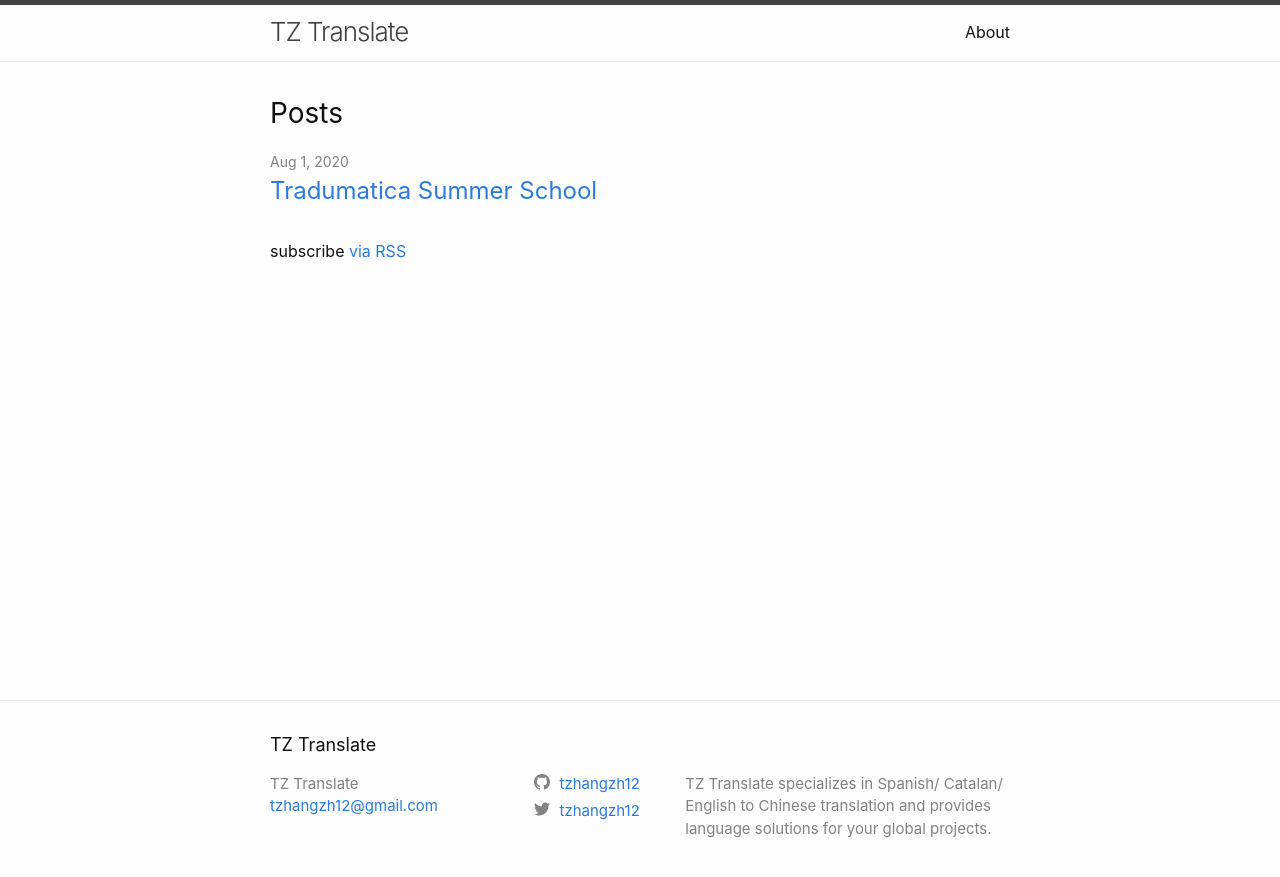
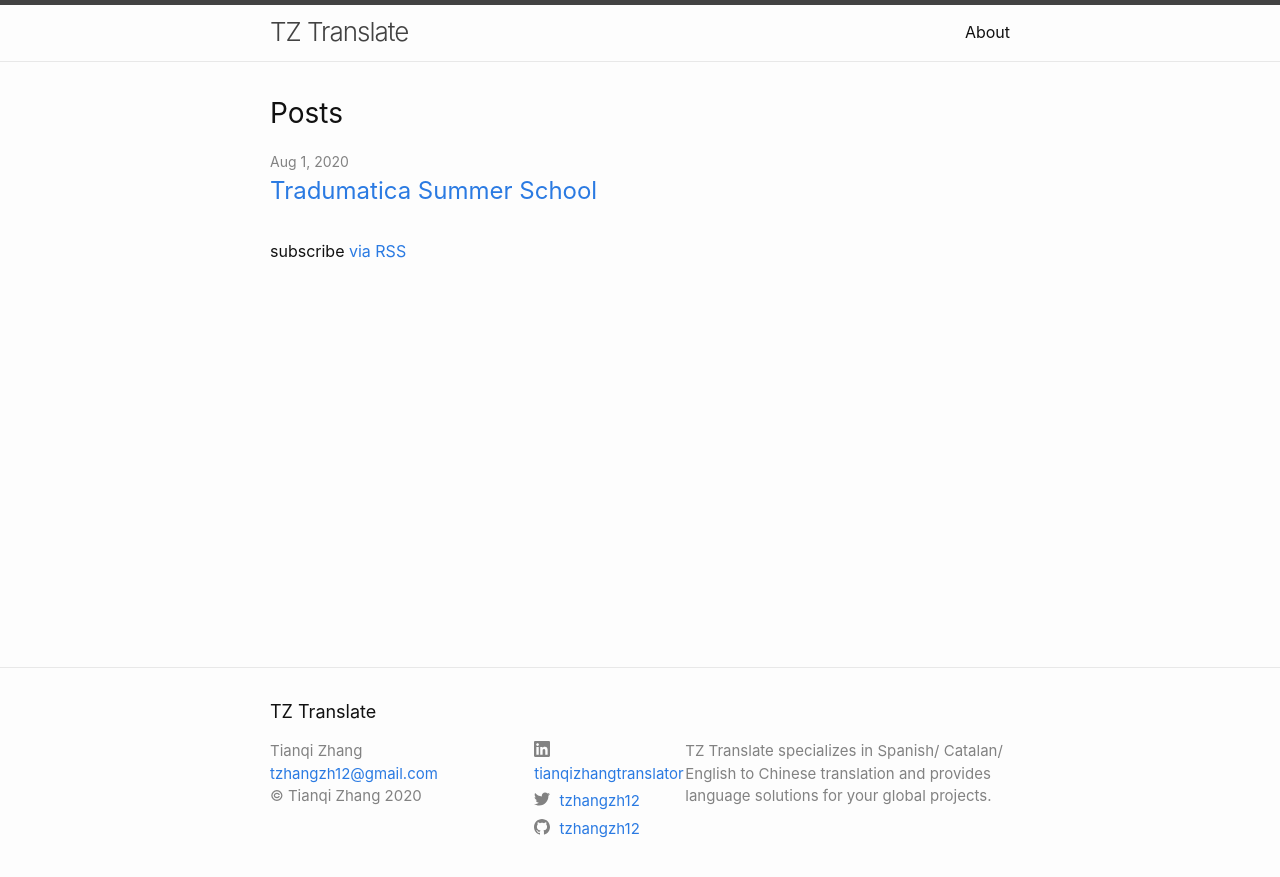
Before and after one commit to tzhangzh12/blog, a Jekyll site: the page built from index.markdown, in a window 1280 px wide. Shown: the top 877 px of the page. Built offline with Jekyll 4.4.1, drawn with Linux system fonts in a browser that asks for light colours.

Commit message:
modified social networks

```diff
--- a/_config.yml
+++ b/_config.yml
@@ -28,6 +28,16 @@ url: "https://tztranslate.com/" # the base hostname & protocol for your site, e.
 twitter_username: tzhangzh12
 github_username:  tzhangzh12
 
+# Fields minima uses, but are not defaulted with the jekyll new command.
+# Author is the default for posts, the Atom feed, and is used in the footer.
+author: Tianqi Zhang
+linkedin_username: tianqizhangtranslator
+
+# New fields not defaulted by jekyll-new with the minima theme
+# Add a copyright. A copyright symbol and year will be added automatically
+# copyright: Company Name, Inc.
+copyright: "Tianqi Zhang"
+
 # Build settings
 # Removed minima theme as it is now a regular theme.
 # theme: minima
--- a/_includes/footer.html
+++ b/_includes/footer.html
@@ -18,6 +18,9 @@
             {%- if site.email -%}
             <li><a class="u-email" href="mailto:{{ site.email }}">{{ site.email }}</a></li>
             {%- endif -%}
+            {%- if site.copyright -%}
+            </li>&copy; {{ site.copyright }} {{ 'now' | date: "%Y" }} </li>
+            {%- endif -%}
         </ul>
       </div>
 
--- a/_includes/social.html
+++ b/_includes/social.html
@@ -1,13 +1,13 @@
 <ul class="social-media-list">
+  {%- if site.linkedin_username -%}<li><a href="https://www.linkedin.com/in/{{ site.linkedin_username| cgi_escape | escape }}"><svg class="svg-icon"><use xlink:href="{{ '/assets/minima-social-icons.svg#linkedin' | relative_url }}"></use></svg> <span class="username">{{ site.linkedin_username| escape }}</span></a></li>{%- endif -%}
+  {%- if site.twitter_username -%}<li><a href="https://www.twitter.com/{{ site.twitter_username| cgi_escape | escape }}"><svg class="svg-icon"><use xlink:href="{{ '/assets/minima-social-icons.svg#twitter' | relative_url }}"></use></svg> <span class="username">{{ site.twitter_username| escape }}</span></a></li>{%- endif -%}
   {%- if site.dribbble_username -%}<li><a href="https://dribbble.com/{{ site.dribbble_username| cgi_escape | escape }}"><svg class="svg-icon"><use xlink:href="{{ '/assets/minima-social-icons.svg#dribbble' | relative_url }}"></use></svg> <span class="username">{{ site.dribbble_username| escape }}</span></a></li>{%- endif -%}
   {%- if site.facebook_username -%}<li><a href="https://www.facebook.com/{{ site.facebook_username| cgi_escape | escape }}"><svg class="svg-icon"><use xlink:href="{{ '/assets/minima-social-icons.svg#facebook' | relative_url }}"></use></svg> <span class="username">{{ site.facebook_username| escape }}</span></a></li>{%- endif -%}
   {%- if site.flickr_username -%}<li><a href="https://www.flickr.com/photos/{{ site.flickr_username| cgi_escape | escape }}"><svg class="svg-icon"><use xlink:href="{{ '/assets/minima-social-icons.svg#flickr' | relative_url }}"></use></svg> <span class="username">{{ site.flickr_username| escape }}</span></a></li>{%- endif -%}
   {%- if site.github_username -%}<li><a href="https://github.com/{{ site.github_username| cgi_escape | escape }}"><svg class="svg-icon"><use xlink:href="{{ '/assets/minima-social-icons.svg#github' | relative_url }}"></use></svg> <span class="username">{{ site.github_username| escape }}</span></a></li>{%- endif -%}
   {%- if site.instagram_username -%}<li><a href="https://instagram.com/{{ site.instagram_username| cgi_escape | escape }}"><svg class="svg-icon"><use xlink:href="{{ '/assets/minima-social-icons.svg#instagram' | relative_url }}"></use></svg> <span class="username">{{ site.instagram_username| escape }}</span></a></li>{%- endif -%}
-  {%- if site.linkedin_username -%}<li><a href="https://www.linkedin.com/in/{{ site.linkedin_username| cgi_escape | escape }}"><svg class="svg-icon"><use xlink:href="{{ '/assets/minima-social-icons.svg#linkedin' | relative_url }}"></use></svg> <span class="username">{{ site.linkedin_username| escape }}</span></a></li>{%- endif -%}
   {%- if site.pinterest_username -%}<li><a href="https://www.pinterest.com/{{ site.pinterest_username| cgi_escape | escape }}"><svg class="svg-icon"><use xlink:href="{{ '/assets/minima-social-icons.svg#pinterest' | relative_url }}"></use></svg> <span class="username">{{ site.pinterest_username| escape }}</span></a></li>{%- endif -%}
   {%- for mst in site.mastodon -%}{%- if mst.username and mst.instance -%}<li><a href="https://{{ mst.instance| cgi_escape | escape}}/@{{mst.username}}"><svg class="svg-icon"><use xlink:href="{{ '/assets/minima-social-icons.svg#mastodon' | relative_url }}"></use></svg> <span class="username">{{ mst.username|escape }}</span></a></li>{%- endif -%}{%- endfor -%}
-  {%- if site.twitter_username -%}<li><a href="https://www.twitter.com/{{ site.twitter_username| cgi_escape | escape }}"><svg class="svg-icon"><use xlink:href="{{ '/assets/minima-social-icons.svg#twitter' | relative_url }}"></use></svg> <span class="username">{{ site.twitter_username| escape }}</span></a></li>{%- endif -%}
   {%- if site.youtube_username -%}<li><a href="https://youtube.com/{{ site.youtube_username| cgi_escape | escape }}"><svg class="svg-icon"><use xlink:href="{{ '/assets/minima-social-icons.svg#youtube' | relative_url }}"></use></svg> <span class="username">{{ site.youtube_username| escape }}</span></a></li>{%- endif -%}
   {%- if site.googleplus_username -%}<li><a href="https://plus.google.com/{{ site.googleplus_username| escape }}"><svg class="svg-icon"><use xlink:href="{{ '/assets/minima-social-icons.svg#googleplus' | relative_url }}"></use></svg> <span class="username">{{ site.googleplus_username| escape }}</span></a></li>{%- endif -%}
   {%- if site.rss -%}<li><a href="{{ 'feed.xml' | relative_url }}"><svg class="svg-icon"><use xlink:href="{{ '/assets/minima-social-icons.svg#rss' | relative_url }}"></use></svg> <span>{{ site.rss | escape }}</span></a></li>{%- endif -%}
```
